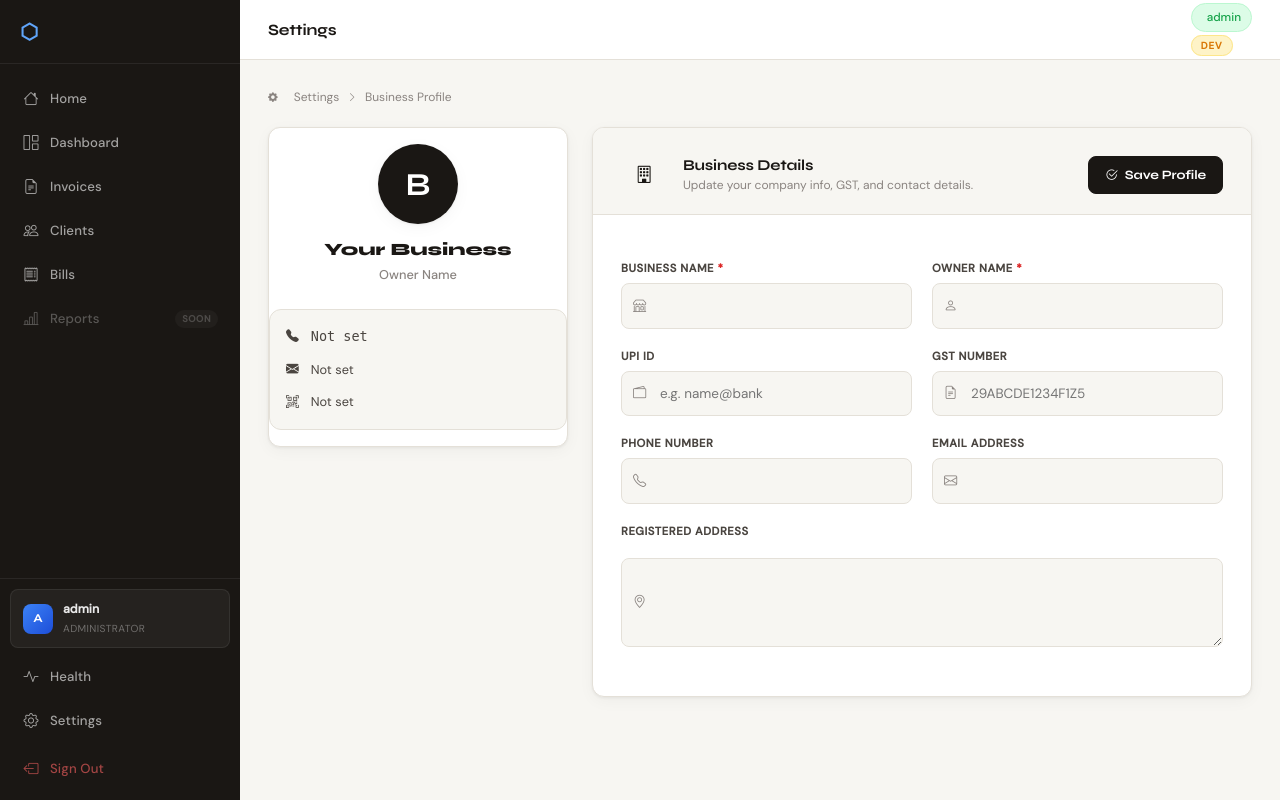
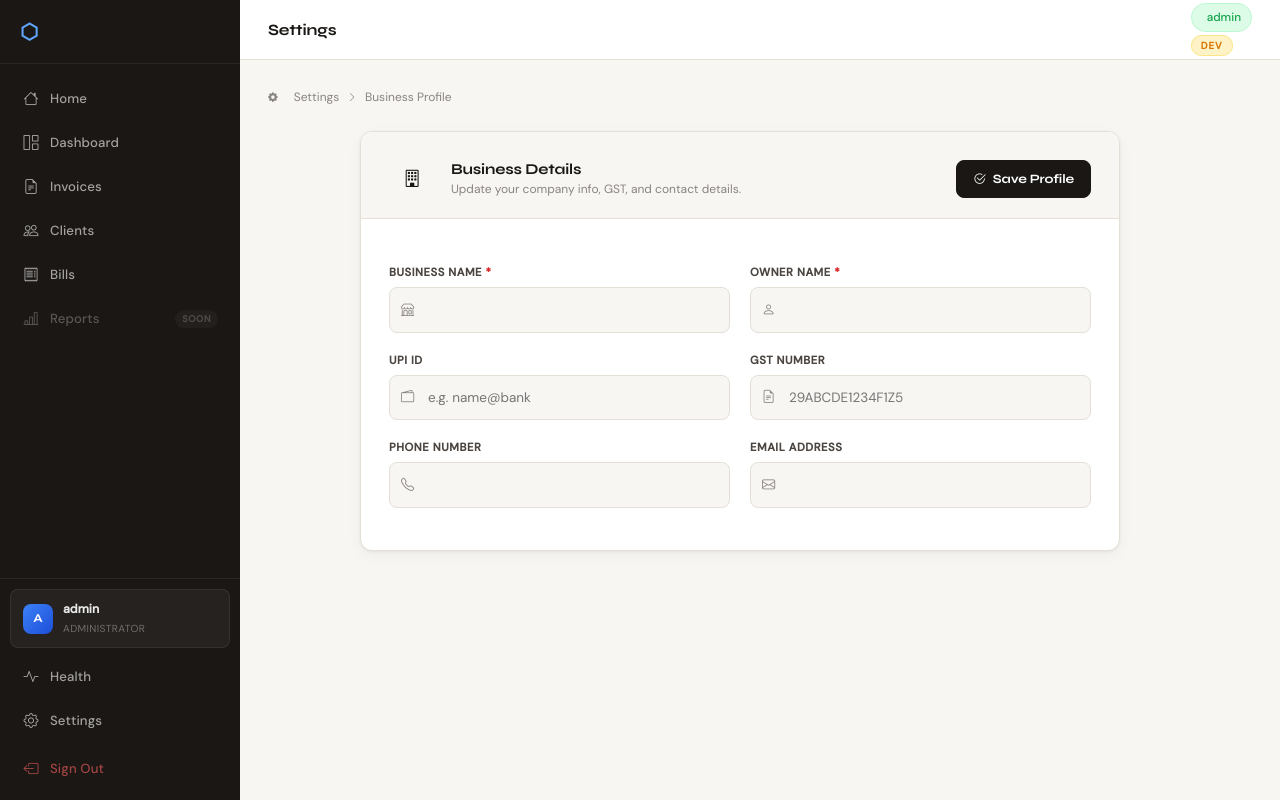
Before and after one commit to ku2507u0657-cmyk/pranshuu2, a Flask app: page /settings/profile in a window 1280 px wide. Run offline with Flask 3, Linux system fonts and the light colour scheme; a user stored in the database is signed in; some libraries are stand-ins or nearby versions.

Commit message:
Cleaned up settings UI and linked PDFs to dynamic business profile

```diff
--- a/routes/main.py
+++ b/routes/main.py
@@ -239,7 +239,6 @@ def settings_profile():
         profile.owner_name = request.form.get("owner_name")
         profile.upi_id = request.form.get("upi_id")
         profile.gst_number = request.form.get("gst_number")
-        profile.address = request.form.get("address")
         profile.phone = request.form.get("phone")
         profile.email = request.form.get("email")
 
--- a/templates/emails/invoice_email.html
+++ b/templates/emails/invoice_email.html
@@ -84,6 +84,7 @@
           </td>
         </tr>
 
+        <!-- ── Status banner ────────────────────────────── -->
         <!-- ── Status banner ────────────────────────────── -->
         {% set status = invoice.effective_status %}
         {% if status == 'paid' %}
--- a/templates/setup_business.html
+++ b/templates/setup_business.html
@@ -10,40 +10,7 @@
   <span>Business Profile</span>
 </nav>
 
-<div style="display: grid; grid-template-columns: 300px 1fr; gap: 24px; align-items: start; margin-top: 16px;">
-
-  <div class="form-card">
-    <div style="text-align: center; padding: 16px 0;">
-
-      <div style="width: 80px; height: 80px; border-radius: 50%; background: var(--ink, #111); color: #fff; display: flex; align-items: center; justify-content: center; font-size: 32px; font-family: var(--font-display); font-weight: 700; margin: 0 auto 16px auto; box-shadow: var(--shadow);">
-        {{ profile.business_name[0] | upper if profile and profile.business_name else 'B' }}
-      </div>
-
-      <h3 style="font-family: var(--font-display); font-weight: 800; font-size: 1.15rem; margin-bottom: 4px; color: var(--ink);">
-        {{ profile.business_name or 'Your Business' }}
-      </h3>
-      <p style="color: var(--ink-3); font-size: 0.85rem; margin-bottom: 24px; font-weight: 500;">
-        {{ profile.owner_name or 'Owner Name' }}
-      </p>
-
-      <div style="text-align: left; background: var(--bg); padding: 16px; border-radius: var(--radius); border: 1px solid var(--border); font-size: 0.85rem; color: var(--ink-2); display: flex; flex-direction: column; gap: 12px;">
-        <div style="display: flex; align-items: center; gap: 12px;">
-          <i class="bi bi-telephone-fill" style="color: var(--blue);"></i>
-          <span style="font-family: monospace; font-size: 0.9rem;">{{ profile.phone or 'Not set' }}</span>
-        </div>
-        <div style="display: flex; align-items: center; gap: 12px;">
-          <i class="bi bi-envelope-fill" style="color: var(--blue);"></i>
-          <span>{{ profile.email or 'Not set' }}</span>
-        </div>
-        <div style="display: flex; align-items: center; gap: 12px;">
-          <i class="bi bi-qr-code-scan" style="color: var(--blue);"></i>
-          <span>{{ profile.upi_id or 'Not set' }}</span>
-        </div>
-      </div>
-
-    </div>
-  </div>
-
+<div style="max-width: 800px; margin: 24px auto;">
   <div class="form-card">
 
     <div class="form-card-header" style="border-bottom: 1px solid var(--border); padding-bottom: 16px; margin-bottom: 20px; display: flex; justify-content: space-between; align-items: center;">
@@ -119,16 +86,6 @@
         </div>
       </div>
 
-      <div class="form-row">
-        <div class="form-group full-width" style="margin-bottom: 0;">
-          <label class="form-label">Registered Address</label>
-          <div class="input-wrap" style="align-items: flex-start; padding-top: 12px;">
-            <i class="bi bi-geo-alt input-icon" style="margin-top: 2px;"></i>
-            <textarea class="form-field" name="address" rows="3" style="resize: vertical; padding-left: 38px;">{{ profile.address if profile else '' }}</textarea>
-          </div>
-        </div>
-      </div>
-
     </form>
 
   </div>
```
Also changed, not shown: templates/emails/bill_email.html (+8 -8 lines), utils/bill_pdf.py (+12 -7 lines), utils/email.py (+19 -5 lines), utils/pdf.py (+12 -7 lines).
